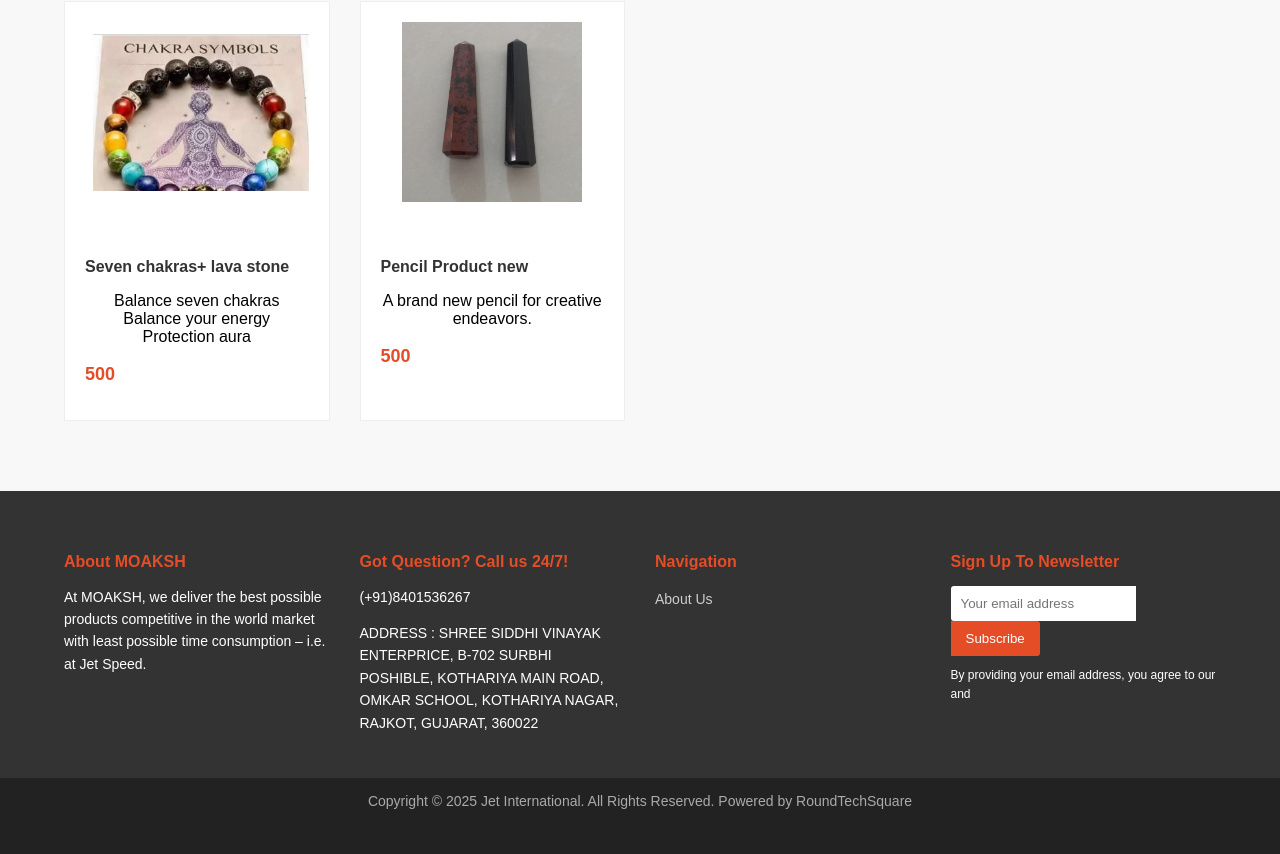
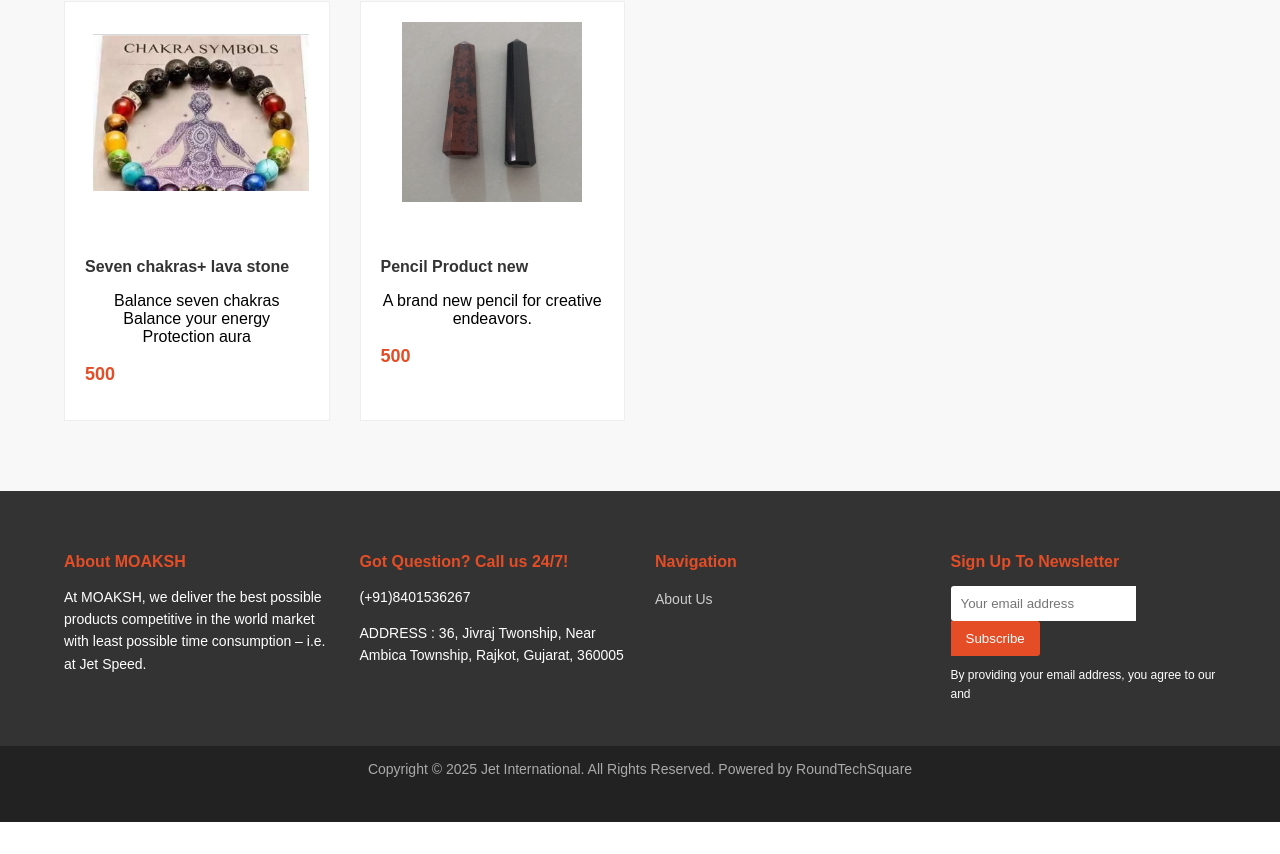
Before and after one commit to Hetnayak28/Moaksh_new, a React (Create React App) app: page / in a window 1280 px wide. Shown: the part 2526-3380 px from the top of the page. After the commit the page ends 3348 px from the top, so only its background shows below. Built offline with nearby package versions, Linux system fonts and the light colour scheme.

Commit message:
add new details

```diff
--- a/src/components/Footer.js
+++ b/src/components/Footer.js
@@ -23,7 +23,7 @@ const Footer = () => {
                 <div className="footer-section contact-info">
                     <h4>Got Question? Call us 24/7!</h4>
                     <p>(+91)8401536267</p>
-                    <p>ADDRESS : SHREE SIDDHI VINAYAK ENTERPRICE, B-702 SURBHI POSHIBLE, KOTHARIYA MAIN ROAD, OMKAR SCHOOL, KOTHARIYA NAGAR, RAJKOT, GUJARAT, 360022 </p>
+                    <p>ADDRESS : 36, Jivraj Twonship, Near Ambica Township, Rajkot, Gujarat, 360005 </p>
                 </div>
                 <div className="footer-section navigation">
                     <h4>Navigation</h4>
--- a/src/components/PyramidProducts.js
+++ b/src/components/PyramidProducts.js
@@ -4,8 +4,8 @@ import pyramidImage2 from '../assets/images/pyramid 2.jpg';
 
 const PyramidProducts = ({ handleAddToCart }) => {
     const products = [
-        { name: "Pyramid Product 1", price: "100.00", image: pyramidImage1, description: "This is the first pyramid product." },
-        { name: "Pyramid Product 2", price: "150.00", image: pyramidImage2, description: "This is the second pyramid product." },
+        { name: "Pyramid Product 1", price: "500.00", image: pyramidImage1, description: "This is the first pyramid product." },
+        { name: "Pyramid Product 2", price: "500.00", image: pyramidImage2, description: "This is the second pyramid product." },
         // Add more pyramid products here with their respective images
     ];
 
```
